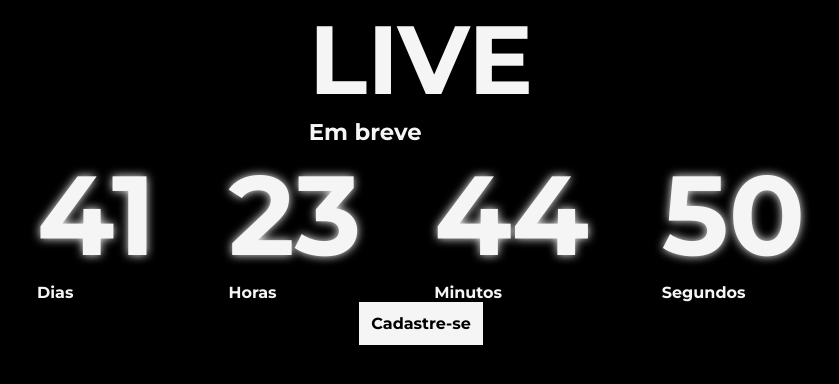
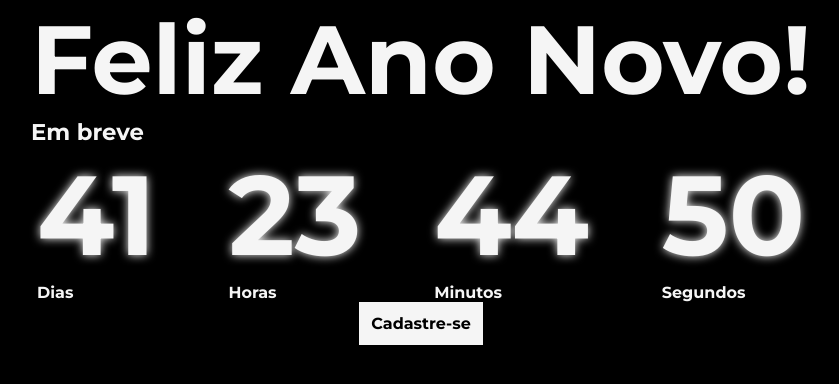
Before and after one commit to gbmartinz-dev/countdown-js, a plain HTML site: page index.html in a window 1280 px wide. Shown: the whole page, without its empty margins (219-1058 px from the left). Drawn offline with Linux system fonts and the light colour scheme.

Commit message:
Estruturando o HTML do projeto

```diff
--- a/index.html
+++ b/index.html
@@ -10,7 +10,7 @@
 <body>
     <div class="container">
         <div class="title">
-            <h1>LIVE</h1>
+            <h1>Feliz Ano Novo!</h1>
             <p>Em breve</p>
         </div>
 
```
